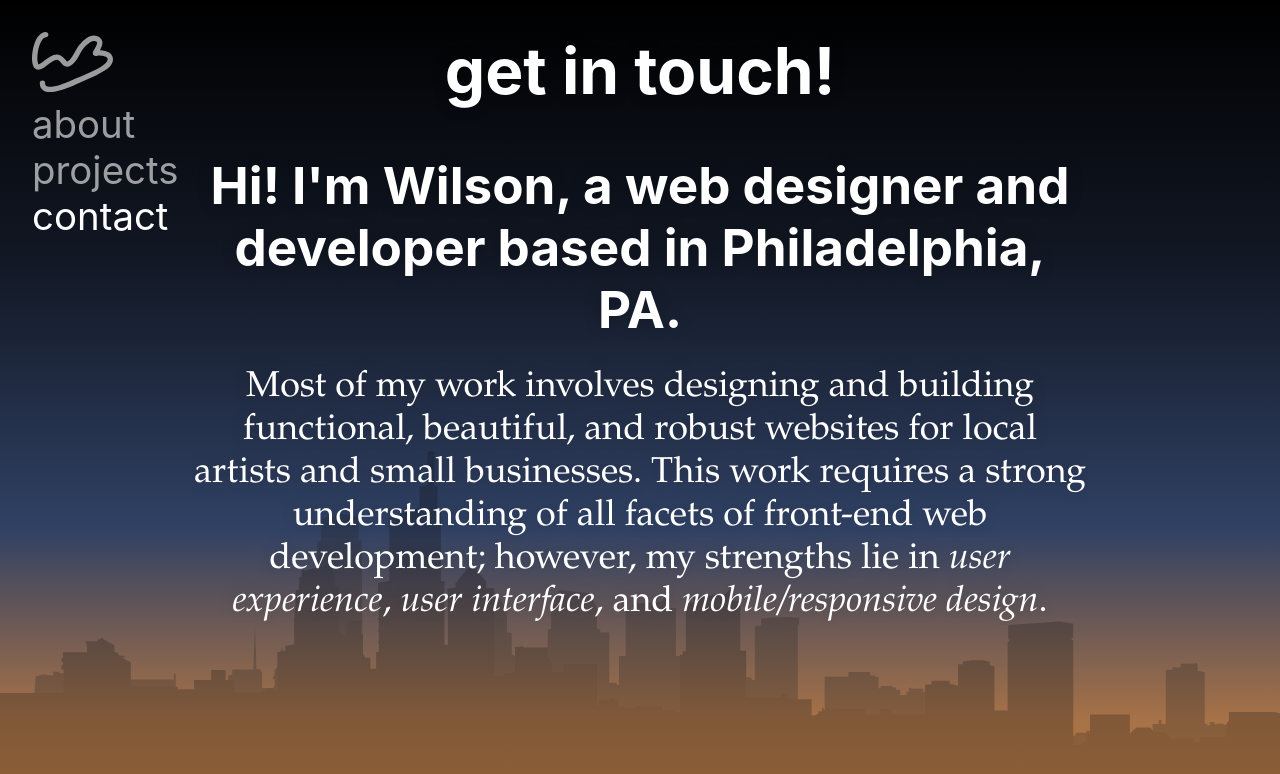
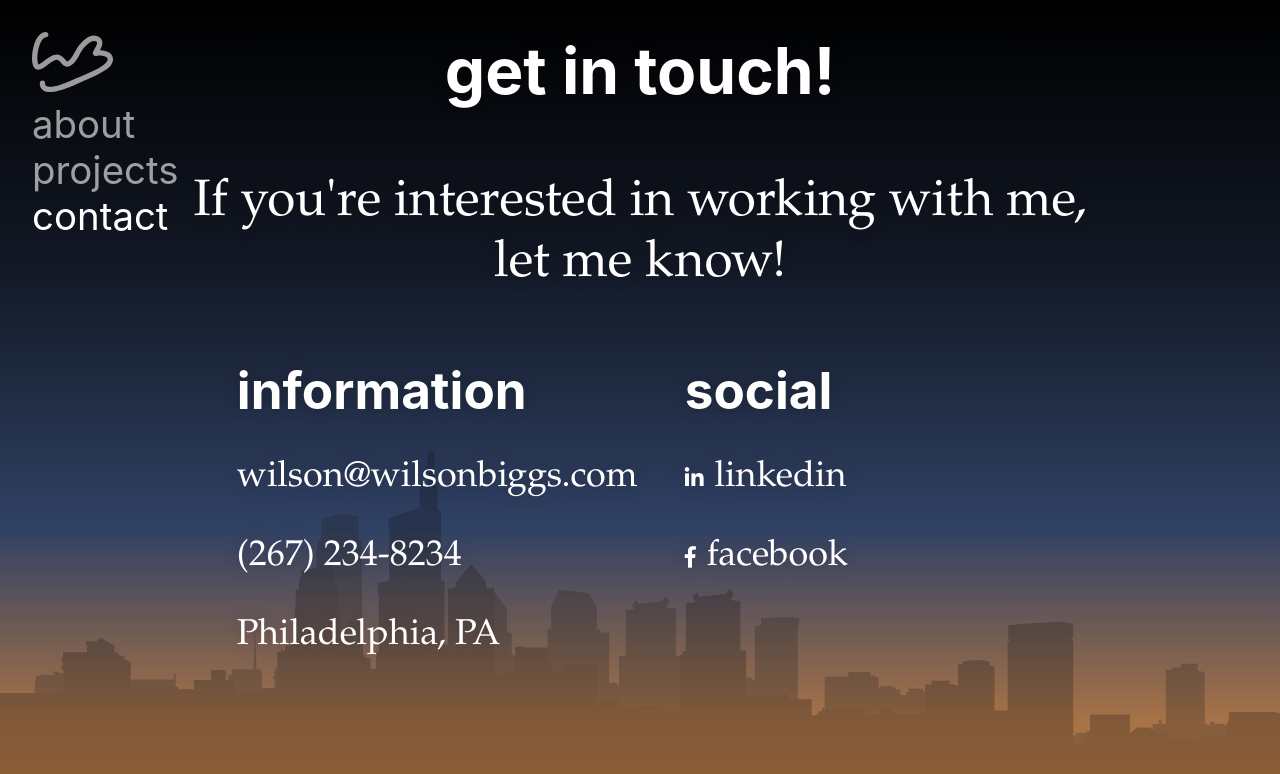
Before and after one commit to w-biggs/Portfolio, a website: page dev/contact/index.html in a window 1280 px wide. Drawn offline with nearby package versions, Linux system fonts and the light colour scheme; files that its build step writes are made by us from their sources; files whose address does not match are found by name; a web font is replaced by a local one.

Commit message:
adding basic contact page structure + style
i should've committed this more granularly but oh well

```diff
--- a/dev/contact/index.html
+++ b/dev/contact/index.html
@@ -7,6 +7,7 @@
   <title>Contact | Wilson Biggs Web Design &amp; Development</title>
   <link rel="stylesheet" href="../css/common.css">
   <link rel="stylesheet" href="../css/contact.css">
+  <link rel="stylesheet" href="https://use.fontawesome.com/releases/v5.2.0/css/all.css" integrity="sha384-hWVjflwFxL6sNzntih27bfxkr27PmbbK/iSvJ+a4+0owXq79v+lsFkW54bOGbiDQ" crossorigin="anonymous">
 </head>
 <body>
   <div id="skyline"></div>
@@ -21,11 +22,25 @@
   <main aria-labelledby="pageheader">
     <header>
       <h1 class="sans" id="pageheader">get in touch!</h1>
+      <h2>If you're interested in working with me, let me know!</h2>
     </header>
-    <section>
-      <h1 class="sans">Hi! I'm Wilson, a web designer and developer based in Philadelphia, PA.</h1>
-      <p>Most of my work involves designing and building functional, beautiful, and robust websites for local artists and small businesses. This work requires a strong understanding of all facets of front-end web development; however, my strengths lie in <em>user experience</em>, <em>user interface</em>, and <em>mobile/responsive design</em>.</p>
-    </section>
+    <div id="halves-container">
+      <section aria-labelledby="infohead">
+        <h1 class="sans" id="infohead">information</h1>
+        <ul>
+          <li><span title="email">wilson@wilsonbiggs.com</span></li>
+          <li><span title="phone number">(267) 234-8234</span></li>
+          <li><span title="location">Philadelphia, PA</span></li>
+        </ul>
+      </section>
+      <section aria-labelledby="socialhead">
+        <h1 class="sans" id="socialhead">social</h1>
+        <ul>
+          <li><i aria-hidden="true" class="fab fa-linkedin-in"></i><a title="link to linkedin profile" href="https://www.linkedin.com/in/wilson-b-43331492/">linkedin</a></li>
+          <li><i aria-hidden="true" class="fab fa-facebook-f"></i><a title="link to facebook page" href="https://www.facebook.com/wbwebdev/">facebook</a></li>
+        </ul>
+      </section>
+    </div>
   </main>
 </body>
 </html>
--- a/dev/scss/common.scss
+++ b/dev/scss/common.scss
@@ -42,10 +42,17 @@ main{
   margin: 0 auto;
 }
 
-header h1{
-  font-size: 4rem;
-  margin: .5em 0 .7em 0;
-  padding: 0;
+header{
+  h1{
+    font-size: 4rem;
+    margin: .5em 0 .7em 0;
+    padding: 0;
+  }
+  h2{
+    font-size: 3.2em;
+    font-weight: 400;
+    margin: 1.25em 0 1.25em 0;
+  }
 }
 
 section{
--- a/dev/scss/contact.scss
+++ b/dev/scss/contact.scss
@@ -2,3 +2,40 @@ body{
   background: linear-gradient(#000, #121825 33%, #304164 66%, #a77247 90%, #bb7a42);
   color: white;
 }
+
+#halves-container{
+  display: flex;
+  margin-top: 3rem;
+  width: 100%;
+  justify-content: space-around;
+
+  section{
+    text-align: left;
+    width: 40%;
+
+    ul{
+      list-style-type: none;
+      padding: 0;
+      margin: 0;
+
+      li{
+        font-size: 2.25rem;
+        margin: 1em 0;
+
+        i{
+          font-size: 0.6em;
+          margin-right: 0.5em;
+        }
+
+        a{
+          opacity: 1;
+          transition: 0.2s opacity;
+
+          &:hover{
+            opacity: 0.6;
+          }
+        }
+      }
+    }
+  }
+}
```
